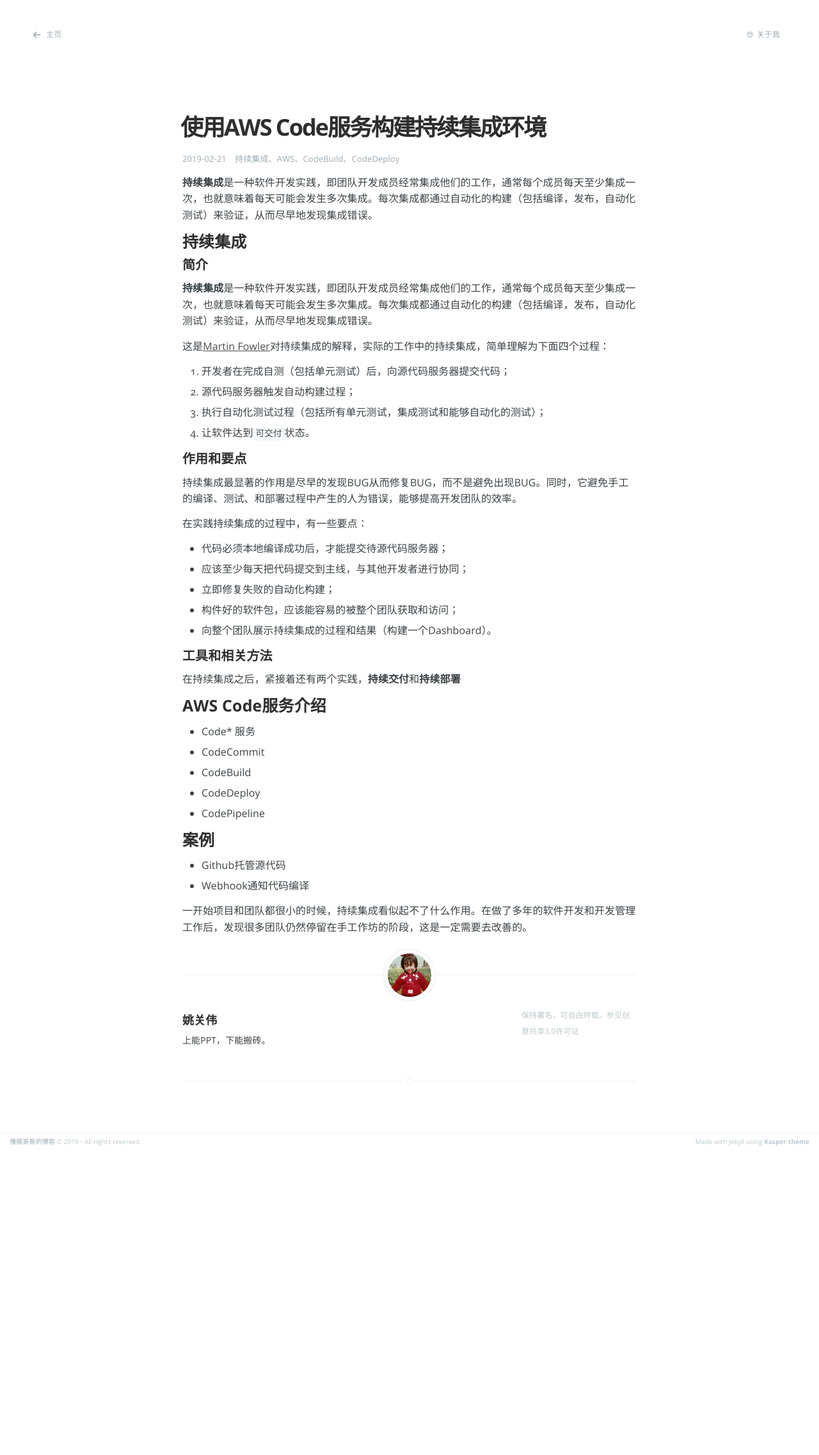
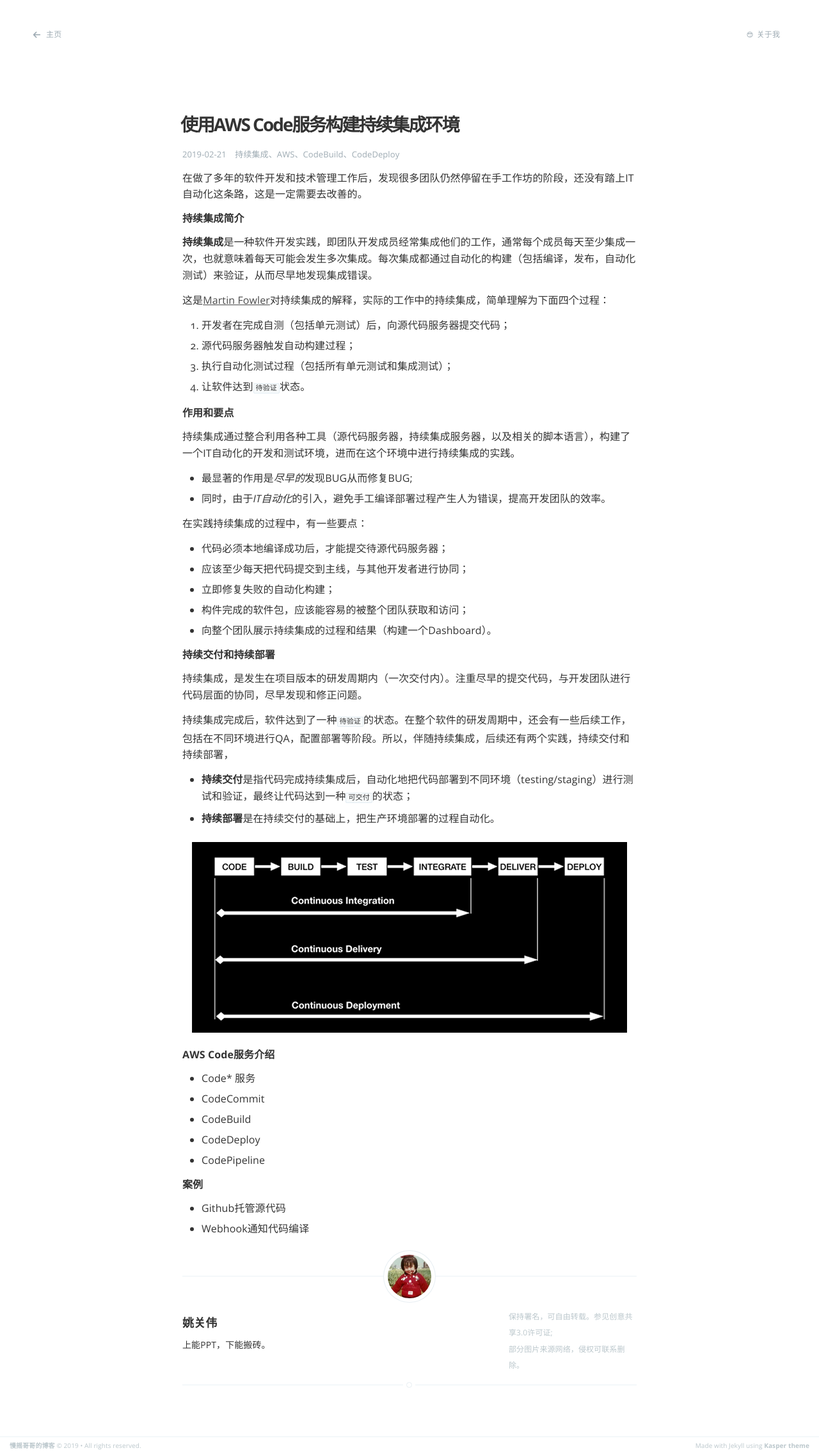
Before and after one commit to aaronyao/aaronyao.github.io, a Jekyll site: the page built from _posts/2019-02-21-continuously-integration-by-aws-code-service.markdown, in a window 1280 px wide. Shown: the whole page at 64% size. Built offline with Jekyll 4.4.1, drawn with Linux system fonts in a browser that asks for light colours; before the commit the page ends 1798 px from its top, so only the background shows below that.

Commit message:
Update theme.

```diff
--- a/_layouts/post.html
+++ b/_layouts/post.html
@@ -78,7 +78,7 @@
             {% endif %}
 
 			<section class="declare">
-				<span>保持署名，可自由转载。参见<a href="http://creativecommons.org/licenses/by-nc-nd/3.0/deed.zh">创意共享3.0许可证</a></span>
+				<span>保持署名，可自由转载。参见<a target="_blank" href="http://creativecommons.org/licenses/by-nc-nd/3.0/deed.zh">创意共享3.0许可证;</a></span><span>部分图片来源网络，侵权可<a target="_blank" href="mailto:vigorpro@gmail.com">联系删除。</a></span>
 			</section>
 
             <!-- Disqus comments -->
--- a/_posts/2019-02-21-continuously-integration-by-aws-code-service.markdown
+++ b/_posts/2019-02-21-continuously-integration-by-aws-code-service.markdown
@@ -2,46 +2,51 @@
 layout: post
 title:  "使用AWS Code服务构建持续集成环境"
 categories: 持续集成 AWS CodeBuild CodeDeploy
+typora-root-url: /Users/aaron/Google Drive/my/blog/aaronyao.github.io
 ---
-**持续集成**是一种软件开发实践，即团队开发成员经常集成他们的工作，通常每个成员每天至少集成一次，也就意味着每天可能会发生多次集成。每次集成都通过自动化的构建（包括编译，发布，自动化测试）来验证，从而尽早地发现集成错误。
+在做了多年的软件开发和技术管理工作后，发现很多团队仍然停留在手工作坊的阶段，还没有踏上IT自动化这条路，这是一定需要去改善的。
 
-####   持续集成
-##### 简介
+##### 持续集成简介
 **持续集成**是一种软件开发实践，即团队开发成员经常集成他们的工作，通常每个成员每天至少集成一次，也就意味着每天可能会发生多次集成。每次集成都通过自动化的构建（包括编译，发布，自动化测试）来验证，从而尽早地发现集成错误。
 
 这是[Martin Fowler](https://martinfowler.com/articles/continuousIntegration.html)对持续集成的解释，实际的工作中的持续集成，简单理解为下面四个过程：
 1. 开发者在完成自测（包括单元测试）后，向源代码服务器提交代码；
 2. 源代码服务器触发自动构建过程；
-3. 执行自动化测试过程（包括所有单元测试，集成测试和能够自动化的测试）；
-4. 让软件达到`可交付`状态。
+3. 执行自动化测试过程（包括所有单元测试和集成测试）；
+4. 让软件达到`待验证`状态。
 
 ##### 作用和要点
 
-持续集成最显著的作用是尽早的发现BUG从而修复BUG，而不是避免出现BUG。同时，它避免手工的编译、测试、和部署过程中产生的人为错误，能够提高开发团队的效率。
+持续集成通过整合利用各种工具（源代码服务器，持续集成服务器，以及相关的脚本语言），构建了一个IT自动化的开发和测试环境，进而在这个环境中进行持续集成的实践。
+
+- 最显著的作用是*尽早的*发现BUG从而修复BUG;
+- 同时，由于*IT自动化*的引入，避免手工编译部署过程产生人为错误，提高开发团队的效率。
 
 在实践持续集成的过程中，有一些要点：
 
 - 代码必须本地编译成功后，才能提交待源代码服务器；
 - 应该至少每天把代码提交到主线，与其他开发者进行协同；
 - 立即修复失败的自动化构建；
-- 构件好的软件包，应该能容易的被整个团队获取和访问；
+- 构件完成的软件包，应该能容易的被整个团队获取和访问；
 - 向整个团队展示持续集成的过程和结果（构建一个Dashboard）。
 
-##### 工具和相关方法
-在持续集成之后，紧接着还有两个实践，**持续交付**和**持续部署**
+##### 持续交付和持续部署
+持续集成，是发生在项目版本的研发周期内（一次交付内）。注重尽早的提交代码，与开发团队进行代码层面的协同，尽早发现和修正问题。
 
+持续集成完成后，软件达到了一种`待验证`的状态。在整个软件的研发周期中，还会有一些后续工作，包括在不同环境进行QA，配置部署等阶段。所以，伴随持续集成，后续还有两个实践，持续交付和持续部署，
 
-####  AWS Code服务介绍
+- **持续交付**是指代码完成持续集成后，自动化地把代码部署到不同环境（testing/staging）进行测试和验证，最终让代码达到一种`可交付`的状态；
+- **持续部署**是在持续交付的基础上，把生产环境部署的过程自动化。
+
+![CI/CD](/assets/images/cicd-phase.png)
+
+#####  AWS Code服务介绍
 - Code* 服务
 - CodeCommit
 - CodeBuild
 - CodeDeploy
 - CodePipeline
 
-####  案例
+#####  案例
 - Github托管源代码
 - Webhook通知代码编译
-
-
-
-一开始项目和团队都很小的时候，持续集成看似起不了什么作用。在做了多年的软件开发和开发管理工作后，发现很多团队仍然停留在手工作坊的阶段，这是一定需要去改善的。
--- a/assets/css/screen.css
+++ b/assets/css/screen.css
@@ -66,7 +66,7 @@
 	margin: 0;
     font-family: "Open Sans","Clear Sans","Helvetica Neue",Helvetica,Arial,sans-serif;
     color: rgb(51, 51, 51);
-	line-height: 1.6;
+	line-height: 1.6em;
 }
 a { background: transparent; }
 a:focus { outline: thin dotted; }
@@ -201,9 +201,8 @@
     height: 100%;
     max-height: 100%;
     letter-spacing: 0.01rem;
-    font-size: 1.6rem;
+    font-size: 1.6em;
     line-height: 1.6em;
-    color: #3A4145;
     -webkit-font-feature-settings: 'kern' 1;
     -moz-font-feature-settings: 'kern' 1;
     -o-font-feature-settings: 'kern' 1;
@@ -215,16 +214,6 @@
 
 ::selection {
     background: #D6EDFF;
-}
-
-h1, h2, h3,
-h4, h5, h6 {
-    -webkit-font-feature-settings: 'dlig' 1, 'liga' 1, 'lnum' 1, 'kern' 1;
-    -moz-font-feature-settings: 'dlig' 1, 'liga' 1, 'lnum' 1, 'kern' 1;
-    -o-font-feature-settings: 'dlig' 1, 'liga' 1, 'lnum' 1, 'kern' 1;
-    color: #2E2E2E;
-    line-height: 1.15em;
-    margin: 0 0 0.4em 0;
 }
 
 h1 {
@@ -233,36 +222,85 @@
     text-indent: -3px;
 }
 
+h1,
+h2,
+h3,
+h4,
+h5,
+h6 {
+    -webkit-font-feature-settings: 'dlig' 1, 'liga' 1, 'lnum' 1, 'kern' 1;
+    -moz-font-feature-settings: 'dlig' 1, 'liga' 1, 'lnum' 1, 'kern' 1;
+    -o-font-feature-settings: 'dlig' 1, 'liga' 1, 'lnum' 1, 'kern' 1;
+    position: relative;
+    margin-top: 1rem;
+    margin-bottom: 1rem;
+    font-weight: bold;
+    line-height: 1.4;
+    cursor: text;
+}
+h1:hover a.anchor,
+h2:hover a.anchor,
+h3:hover a.anchor,
+h4:hover a.anchor,
+h5:hover a.anchor,
+h6:hover a.anchor {
+    text-decoration: none;
+}
+h1 tt,
+h1 code {
+    font-size: inherit;
+}
+h2 tt,
+h2 code {
+    font-size: inherit;
+}
+h3 tt,
+h3 code {
+    font-size: inherit;
+}
+h4 tt,
+h4 code {
+    font-size: inherit;
+}
+h5 tt,
+h5 code {
+    font-size: inherit;
+}
+h6 tt,
+h6 code {
+    font-size: inherit;
+}
+h1 {
+    padding-bottom: .3em;
+    font-size: 2.25em;
+    line-height: 1.2;
+}
 h2 {
-    font-size: 3.6rem;
-    letter-spacing: -1px;
-}
-
+   padding-bottom: .3em;
+    font-size: 1.75em;
+    line-height: 1.225;
+}
 h3 {
-    font-size: 3rem;
-}
-
+    font-size: 1.5em;
+    line-height: 1.43;
+}
 h4 {
-    font-size: 2.5rem;
-}
-
+    font-size: 1.25em;
+}
 h5 {
-    font-size: 2rem;
-}
-
+    font-size: 1em;
+}
 h6 {
-    font-size: 2rem;
-}
-
+   font-size: 1em;
+    color: #777;
+}
 a {
-    color: #4A4A4A;
+	color: #4A4A4A;
     transition: color ease 0.3s;
 }
-
 a:hover {
     color: #111;
 }
-
 p, ul, ol, dl {
     -webkit-font-feature-settings: 'liga' 1, 'onum' 1, 'kern' 1;
     -moz-font-feature-settings: 'liga' 1, 'onum' 1, 'kern' 1;
@@ -775,7 +813,7 @@
 }
 
 body:not(.post-template) .post-title {
-    font-size: 3.6rem;
+    font-size: 2.8rem;
 }
 
 .post-title a {
@@ -794,7 +832,7 @@
 
 .post-meta {
     display: block;
-    margin: 1.75rem 0 0 0;
+    margin: 0.75rem 0 0 0;
     font-size: 1.3rem;
     line-height: 2.2rem;
     color: #9EABB3;
@@ -847,6 +885,13 @@
     max-width: 440px;
     font-size: 1.4rem;
     line-height: 1.5em;
+}
+
+
+.post-image {
+    position: absolute;
+    top: 0;
+    left: 0;
 }
 
 .publish-meta {
@@ -985,7 +1030,7 @@
     position: absolute;
     top: 5rem;
     right: 0;
-    width: 180px;
+    width: 200px;
 }
 
 .post-footer .declare h5,
@@ -1406,10 +1451,6 @@
         font-size: 0.95em
     }
 
-    body:not(.post-template) .post-title {
-        font-size: 3.2rem;
-    }
-
     hr {
         margin: 2.4em 0;
     }
@@ -1418,30 +1459,6 @@
         padding-left: 2em;
     }
 
-    h1 {
-        font-size: 4.5rem;
-        text-indent: -2px;
-    }
-
-    h2 {
-        font-size: 3.6rem;
-    }
-
-    h3 {
-        font-size: 3.1rem;
-    }
-
-    h4 {
-        font-size: 2.5rem;
-    }
-
-    h5 {
-        font-size: 2.2rem;
-    }
-
-    h6 {
-        font-size: 1.8rem;
-    }
 
     .author-profile {
         padding-bottom: 4rem;
```
Also changed, not shown: assets/images/cicd-phase.png (added), assets/images/kasper-theme-post.png (deleted).
